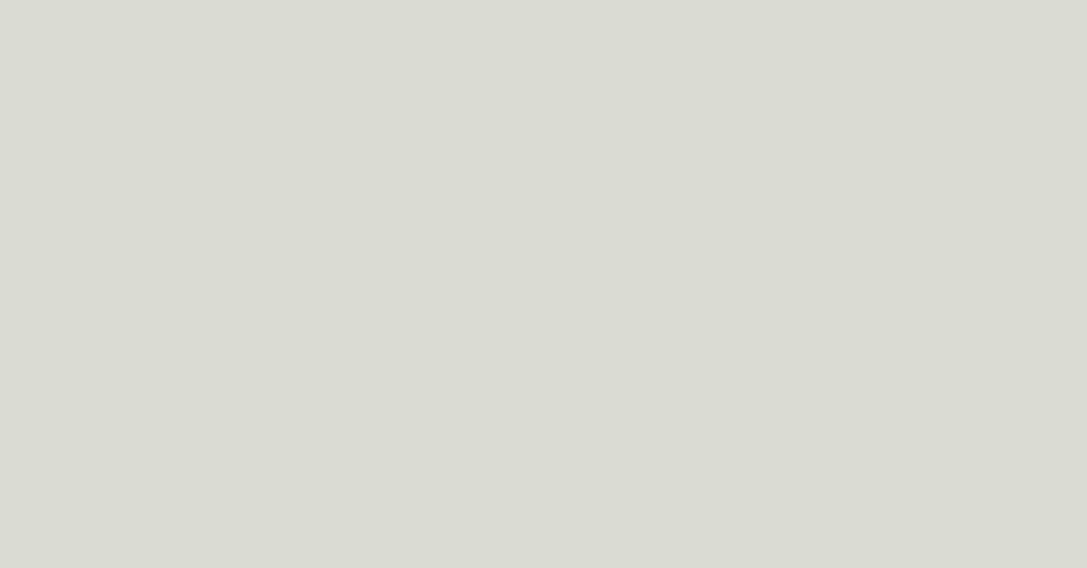
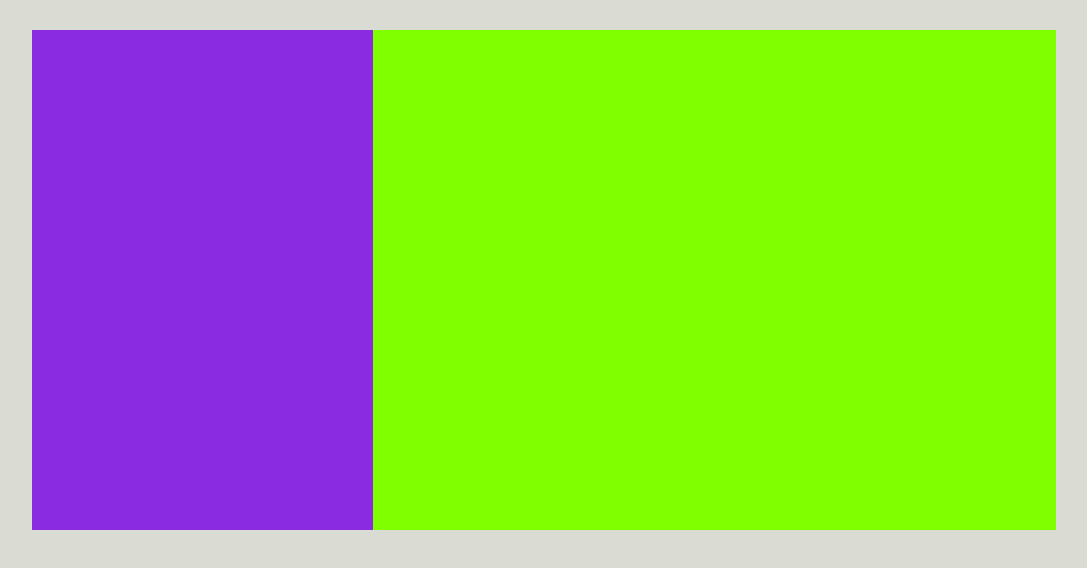
Before and after one commit to ItsKristian01/html-css-boolzapp, a plain HTML site: page index.html in a window 1280 px wide. Shown: the whole page, without its empty margins (96-1183 px from the left). Drawn offline with Linux system fonts and the light colour scheme.

Commit message:
add: container test boxes

```diff
--- a/css/style.css
+++ b/css/style.css
@@ -19,5 +19,27 @@ body {
 .container {
    width: 80%;
    margin: 0 auto;
-   background-color: aquamarine;
+   margin-top: 30px;
 }
+
+.row {
+    display: flex;
+}
+
+.col-small {
+    background-color: blueviolet;
+    height: 500px;
+    width: 400px;
+}
+
+.col-large {
+    background-color: chartreuse;
+    height: 500px;
+    width: 800px;
+}
+
+@media screen and (max-width: 376px ) {
+    .col-small {
+        display: none;
+    }
+}
```
